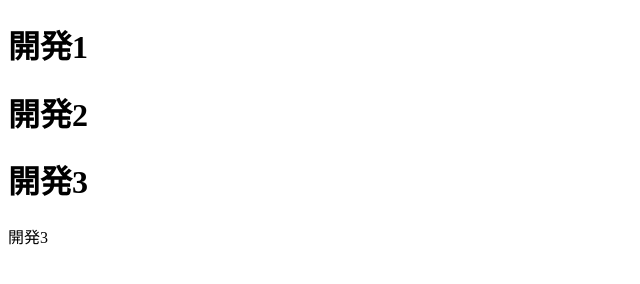
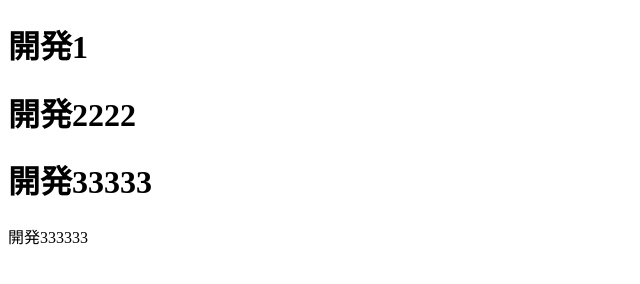
Before and after one commit to zd2Q12/MySite, a plain HTML site: page index.html in a window 1280 px wide. Shown: the whole page, without its empty margins (0-640 px from the left). Drawn offline with Linux system fonts and the light colour scheme.

Commit message:
開発の修正

```diff
--- a/index.html
+++ b/index.html
@@ -7,8 +7,8 @@
 </head>
 <body>
     <h1>開発1</h1>
-    <h1>開発2</h1>
-    <h1>開発3</h1>
-    <p>開発3</p>
+    <h1>開発2222</h1>
+    <h1>開発33333</h1>
+    <p>開発333333</p>
 </body>
 </html>
```
